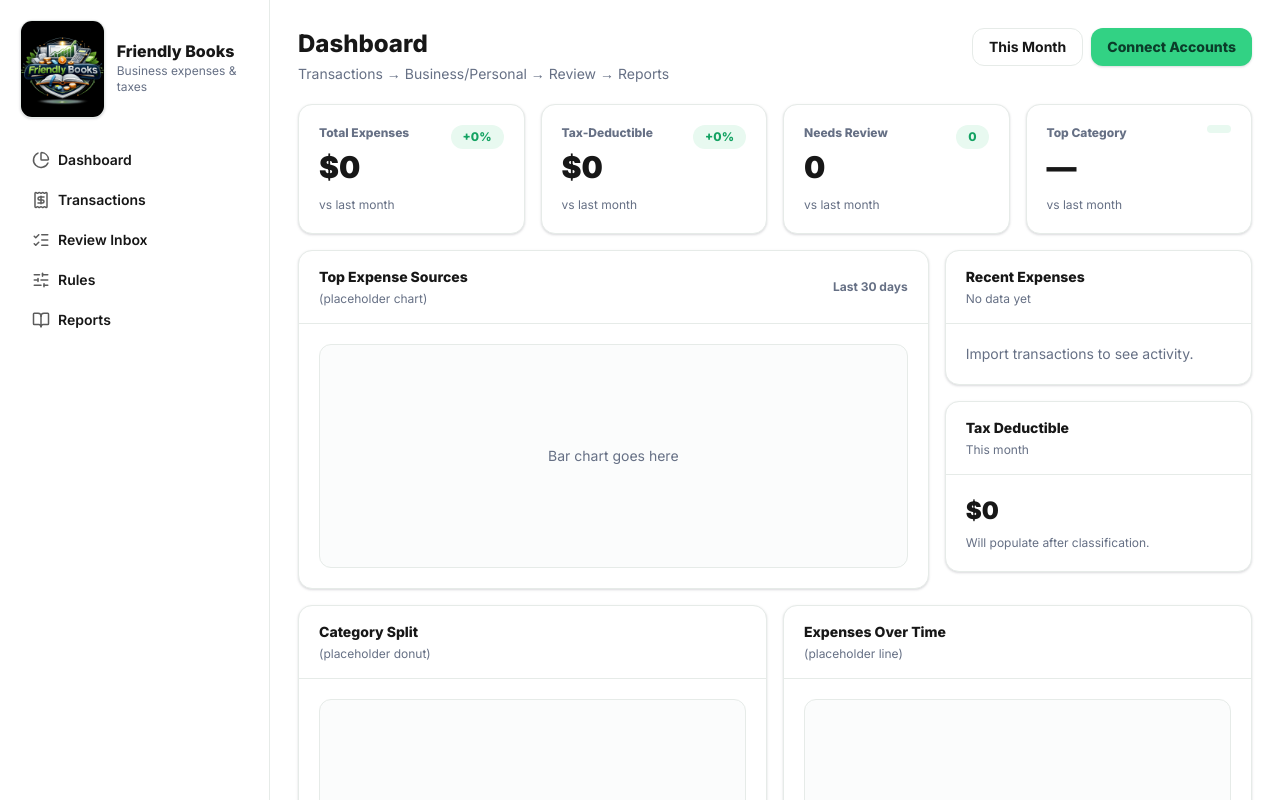
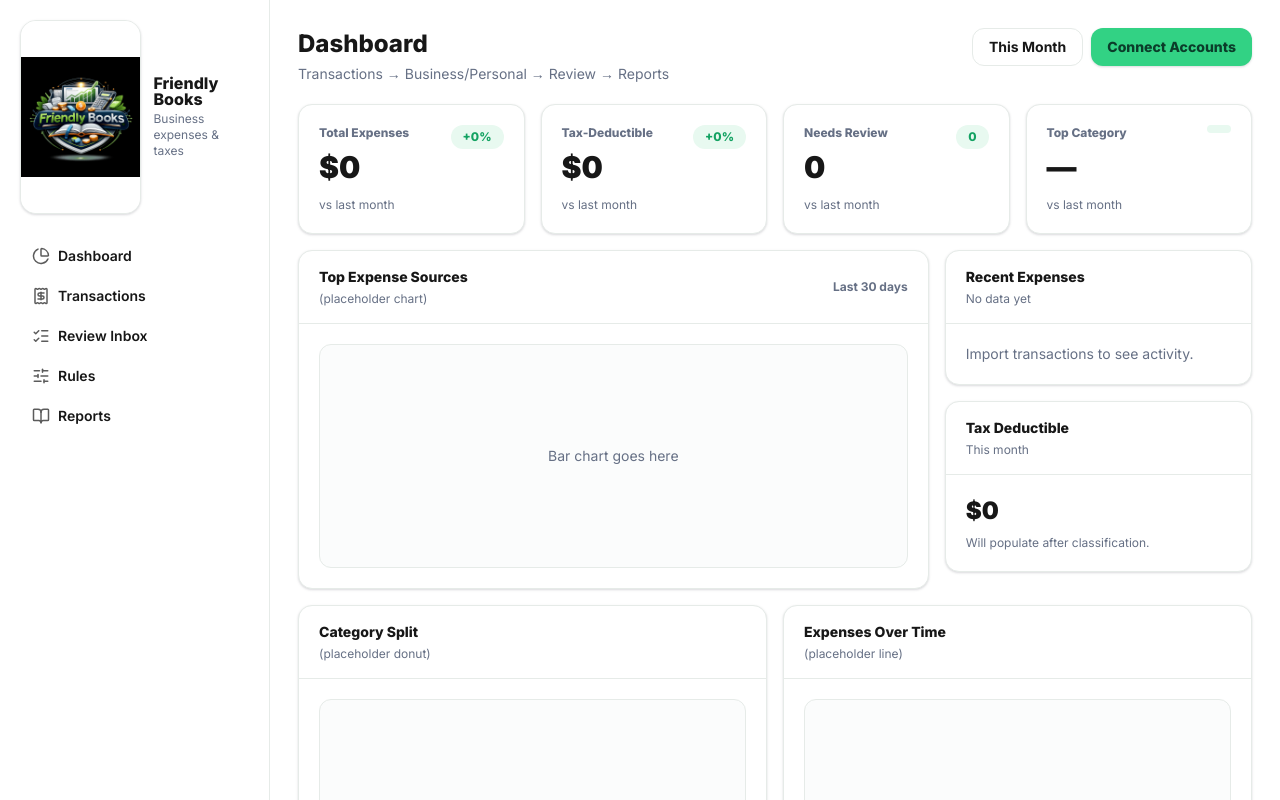
Before and after one commit to customerservice-prog/friendly-books, a Next.js app: page / in a window 1280 px wide. Shown: the top 800 px of the page. Built offline with nearby package versions, Linux system fonts and the light colour scheme.

Commit message:
Make sidebar logo 2x larger and use contain (no crop)

```diff
--- a/src/components/AppShell.tsx
+++ b/src/components/AppShell.tsx
@@ -32,16 +32,16 @@ export function AppShell({
       <aside className="w-[270px] p-5 bg-[var(--card)] border-r border-[var(--border)] hidden md:flex md:flex-col">
         <div className="flex items-center gap-3 mb-6">
           <div
-            className="rounded-xl overflow-hidden bg-white border border-[var(--border)]"
+            className="rounded-2xl overflow-hidden bg-white border border-[var(--border)]"
             style={{ boxShadow: "var(--shadow)" }}
           >
             <Image
               src="/friendly-books.jpg"
               alt="Friendly Books"
-              width={96}
-              height={96}
+              width={192}
+              height={192}
               priority
-              className="block w-[96px] h-[96px] object-cover"
+              className="block w-[192px] h-[192px] object-contain bg-white"
             />
           </div>
           <div>
```
